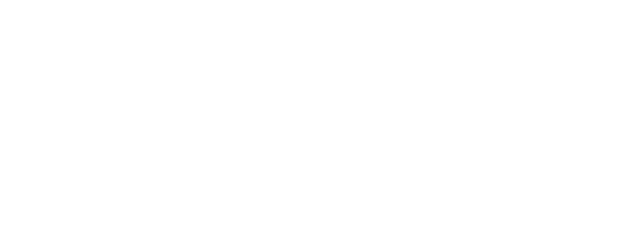
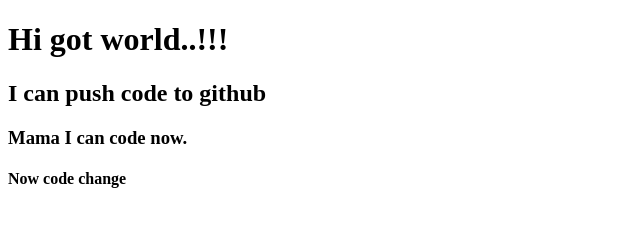
Before and after one commit to shakawatChy434/my-secound-repo, a plain HTML site: page index.html in a window 1280 px wide. Shown: the whole page, without its empty margins (0-640 px from the left). Drawn offline with Linux system fonts and the light colour scheme.

Commit message:
added hader

```diff
--- a/index.html
+++ b/index.html
@@ -7,6 +7,9 @@
     <title>My Secound Repo</title>
 </head>
 <body>
-
+    <h1>Hi got world..!!!</h1>
+    <h2>I can push code to github</h2>
+    <h3>Mama I can code now. </h3>
+    <h4>Now code change</h4>
 </body>
 </html>
```
